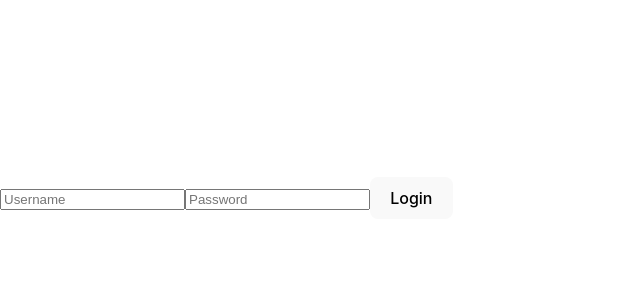
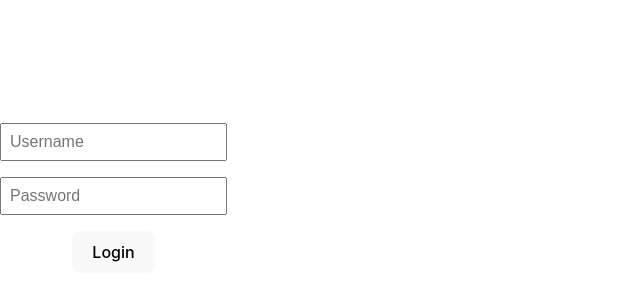
Before and after one commit to mosmn/Blog-admin, a React (Vite) app: page /blog/admin/ in a window 1280 px wide. Shown: the part 202-502 px from the top of the page, without its empty margins (0-640 px from the left). Built offline with nearby package versions, Linux system fonts and the light colour scheme.

Commit message:
Refactor Login component with styled-components

```diff
--- a/src/components/Login.jsx
+++ b/src/components/Login.jsx
@@ -1,6 +1,21 @@
 import { useState } from 'react';
 import { useNavigate } from 'react-router-dom';
 import { login } from '../api/auth';
+import styled from 'styled-components';
+
+const StyledForm = styled.form`
+  display: flex;
+  flex-direction: column;
+  justify-content: center;
+  align-items: center;
+  gap: 1rem;
+  height: 100vh;
+`;
+
+const StyledInput = styled.input`
+  padding: 0.5rem;
+  font-size: 1rem;
+`;
 
 const Login = () => {
   const [username, setUsername] = useState('');
@@ -19,15 +34,15 @@ const Login = () => {
   };
 
   return (
-    <form onSubmit={handleSubmit}>
-      <input
+    <StyledForm onSubmit={handleSubmit}>
+      <StyledInput
         type="text"
         value={username}
         onChange={e => setUsername(e.target.value)}
         placeholder="Username"
         required
       />
-      <input
+      <StyledInput
         type="password"
         value={password}
         onChange={e => setPassword(e.target.value)}
@@ -35,7 +50,7 @@ const Login = () => {
         required
       />
       <button type="submit">Login</button>
-    </form>
+    </StyledForm>
   );
 };
 
```
